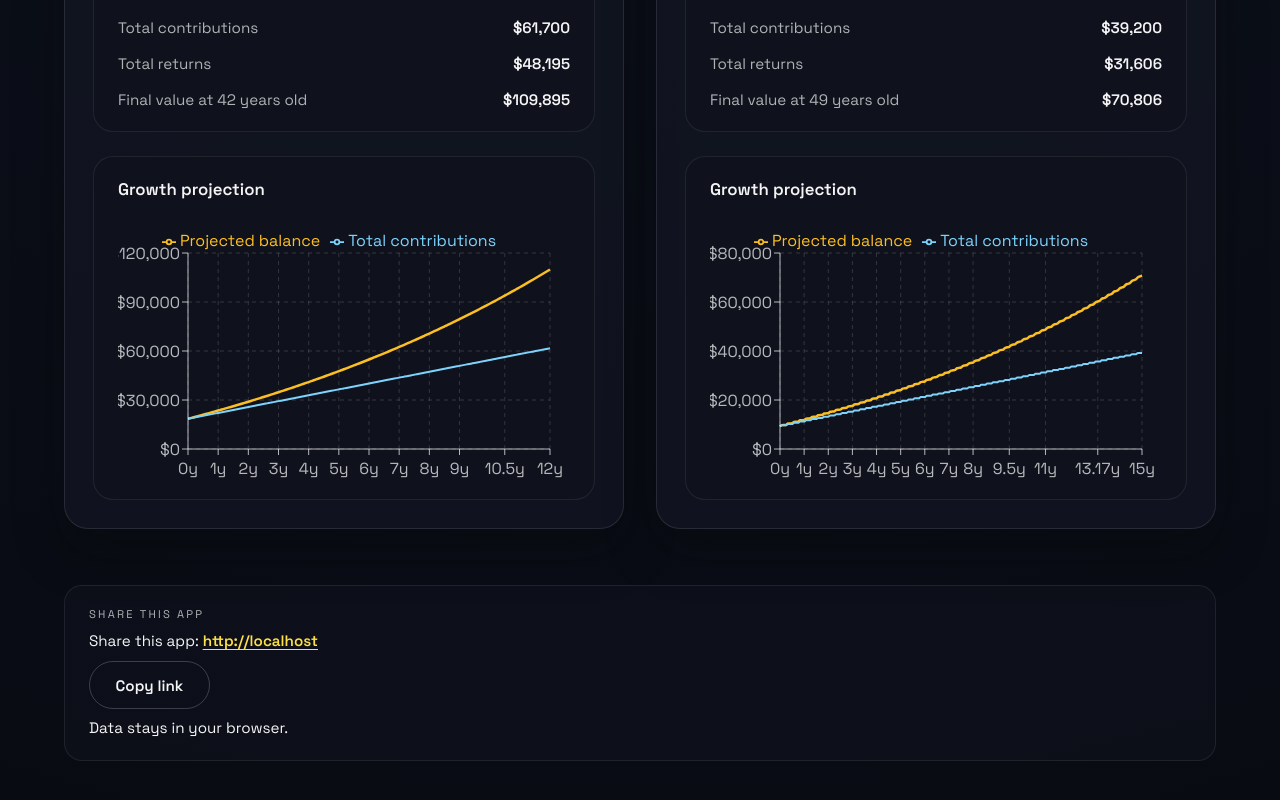
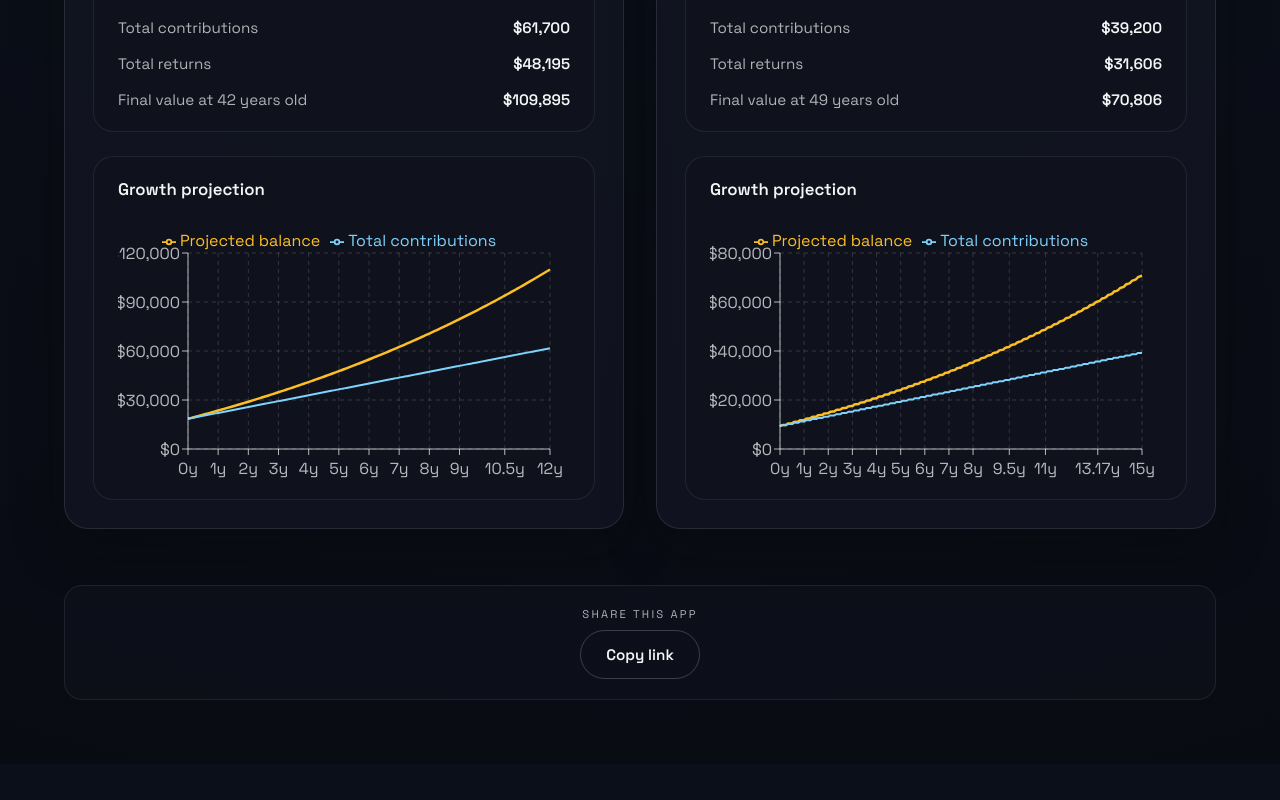
Before and after one commit to jessica-iacovozzi/investment-tracker, a React (Vite) app: page / in a window 1280 px wide. Shown: the part 1240-2040 px from the top of the page. After the commit the page ends 2004 px from the top, so only its background shows below. Built offline with nearby package versions, Linux system fonts and the light colour scheme.

Commit message:
refactor: simplify ShareFooter by removing redundant text and improving button hover styling

```diff
--- a/src/App.css
+++ b/src/App.css
@@ -90,7 +90,6 @@
 .button--primary {
   background: var(--accent);
   color: #101014;
-  box-shadow: 0 10px 30px rgba(253, 224, 71, 0.3);
 }
 
 .button--ghost {
@@ -117,6 +116,7 @@
 
 .button--primary:hover {
   transform: translateY(-1px);
+  box-shadow: 0 5px 20px rgba(253, 224, 71, 0.3);
 }
 
 .account-grid {
@@ -193,12 +193,14 @@
   border: 1px solid rgba(255, 255, 255, 0.08);
   display: flex;
   flex-direction: column;
+  align-items: center;
   gap: 0.5rem;
 }
 
 .share-footer__title {
   margin: 0;
   text-transform: uppercase;
+  text-align: center;
   letter-spacing: 0.2em;
   font-size: 0.7rem;
   color: var(--text-muted);
--- a/src/components/ShareFooter.tsx
+++ b/src/components/ShareFooter.tsx
@@ -36,19 +36,8 @@ function ShareFooter({
         : ''
 
   return (
-    <footer className="share-footer" aria-label="Share this app">
+    <section className="share-footer" aria-label="Share this app">
       <p className="share-footer__title">Share this app</p>
-      <p className="share-footer__hint">
-        Share this app:{' '}
-        <a
-          className="share-footer__link"
-          href={shareUrl}
-          target="_blank"
-          rel="noreferrer"
-        >
-          {shareUrl}
-        </a>
-      </p>
       <div className="share-footer__actions">
         <button
           className="button button--ghost"
@@ -67,8 +56,7 @@ function ShareFooter({
           </span>
         )}
       </div>
-      <p className="share-footer__privacy">Data stays in your browser.</p>
-    </footer>
+    </section>
   )
 }
 
```
